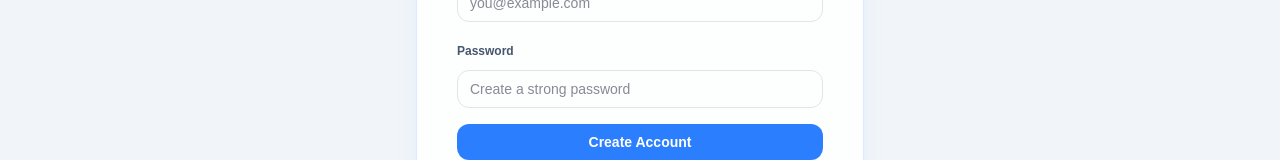
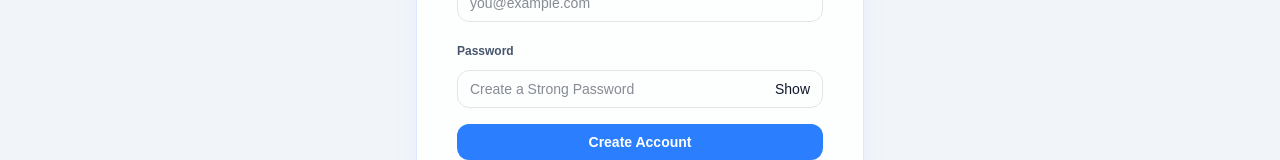
Before and after one commit to arpitsharma418/easyinvoice, a React (Vite) app in the folder frontend/: page /register in a window 1280 px wide. Shown: the part 450-610 px from the top of the page. Built offline with nearby package versions, Linux system fonts and the light colour scheme; no server answers; a web font is replaced by a local one.

Commit message:
Add Show Password Feature

```diff
--- a/frontend/src/pages/Login.jsx
+++ b/frontend/src/pages/Login.jsx
@@ -5,6 +5,7 @@ import { toast } from "react-toastify";
 import { useAuth } from "../context/AuthContext";
 
 export default function Login() {
+  const [showPassword, setShowPassword] = useState(false);
   const [loading, setLoading] = useState(false);
   const [formData, setFormData] = useState({
     email: "",
@@ -20,6 +21,10 @@ export default function Login() {
       ...prev,
       [name]: value,
     }));
+  };
+
+  const handleShowPassword = () => {
+    setShowPassword(!showPassword);
   };
 
   const handleSubmit = async (e) => {
@@ -41,6 +46,7 @@ export default function Login() {
           pauseOnHover: true,
         });
 
+        setFormData({ email: "", password: "" });
         setLoading(false);
         navigate("/dashboard");
       })
@@ -60,9 +66,7 @@ export default function Login() {
     <div className="min-h-screen flex items-center justify-center px-4">
       <div className="glass-card w-full max-w-md p-8 sm:p-10">
         <div className="text-center">
-          <span className="chip">
-            Welcome Back
-          </span>
+          <span className="chip">Welcome Back</span>
           <h1 className="mt-4 text-2xl font-bold text-slate-900">
             Login to easyinvoice
           </h1>
@@ -106,16 +110,23 @@ export default function Login() {
             >
               Password
             </label>
+            <div className="flex py-2 px-3 text-sm rounded-xl mt-2 outline-0 border border-black/10">
               <input
-              type="password"
+                type={showPassword ? "text" : "password"}
                 id="password"
                 name="password"
                 value={formData.password}
                 onChange={handleChange}
                 placeholder="Enter your password"
                 required
-              className="w-full py-2 px-3 text-sm rounded-xl mt-2 outline-0 border border-black/10"
+                className="w-full outline-0"
               />
+              {showPassword ? (
+                <div className="cursor-pointer" onClick={handleShowPassword}>Hide</div>
+              ) : (
+                <div className="cursor-pointer" onClick={handleShowPassword}>Show</div>
+              )}
+            </div>
           </div>
 
           <button
@@ -123,7 +134,7 @@ export default function Login() {
             disabled={loading}
             className="w-full rounded-xl bg-blue-500 px-4 py-2 text-sm font-semibold text-white hover:bg-blue-600 transition-all cursor-pointer"
           >
-            {loading? "Logging in..." : "Log in"}
+            {loading ? "Logging in..." : "Log in"}
           </button>
         </form>
 
@@ -131,9 +142,7 @@ export default function Login() {
           <p>
             Don't have an account?{" "}
             <Link to="/register">
-              <span className="font-semibold text-blue-500">
-                Register
-              </span>
+              <span className="font-semibold text-blue-500">Register</span>
             </Link>
           </p>
         </div>
--- a/frontend/src/pages/Register.jsx
+++ b/frontend/src/pages/Register.jsx
@@ -5,6 +5,7 @@ import { toast } from "react-toastify";
 import { useAuth } from "../context/AuthContext";
 
 export default function Register() {
+  const [showPassword, setShowPassword] = useState(false);
   const [formData, setFormData] = useState({
     name: "",
     email: "",
@@ -21,6 +22,10 @@ export default function Register() {
       ...prev,
       [name]: value,
     }));
+  };
+
+   const handleShowPassword = () => {
+    setShowPassword(!showPassword);
   };
 
   const handleSubmit = async (e) => {
@@ -126,16 +131,23 @@ export default function Register() {
             >
               Password
             </label>
+            <div className="flex py-2 px-3 text-sm rounded-xl mt-2 outline-0 border border-black/10">
               <input
-              type="password"
+                type={showPassword ? "text" : "password"}
                 id="password"
                 name="password"
-              placeholder="Create a strong password"
                 value={formData.password}
                 onChange={handleChange}
+                placeholder="Create a Strong Password"
                 required
-              className="w-full py-2 px-3 text-sm rounded-xl mt-2 outline-0 border-1 border-black/10"
+                className="w-full outline-0"
               />
+              {showPassword ? (
+                <div className="cursor-pointer" onClick={handleShowPassword}>Hide</div>
+              ) : (
+                <div className="cursor-pointer" onClick={handleShowPassword}>Show</div>
+              )}
+            </div>
           </div>
 
           <button
```
Lines whose indentation alone changed are shown as unchanged.
